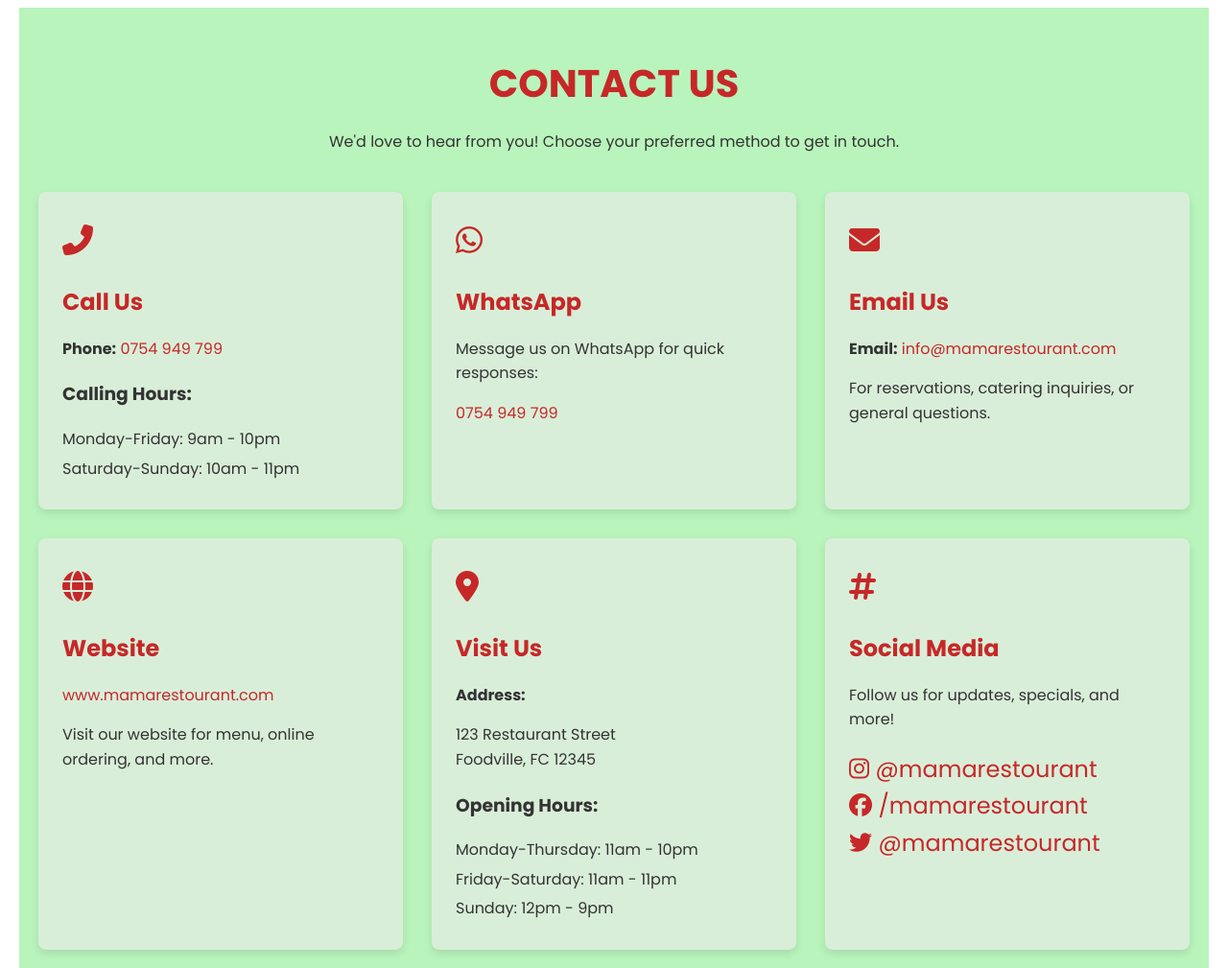
After one commit to ididmuhammed/test_project, a PHP site: page /dashboard/contacts/contacts.php in a window 1280 px wide. The commit adds this page. Shown: the top 1009 px of the page at 96% size. Run offline with PHP 8.4, Linux system fonts and the light colour scheme.

Commit message:
modified the page

```diff
--- /dev/null
+++ b/dashboard/contacts/contacts.css
@@ -0,0 +1,93 @@
+
+/* Scoped styles using contact-page prefix */
+.contact-page {
+    font-family: 'Poppins', sans-serif;
+    line-height: 1.6;
+    color: #333;
+    max-width: 1200px;
+    margin: 0 auto;
+    padding: 20px;
+    background-color: #b9f4bc;
+}
+
+.contact-page header {
+    text-align: center;
+    margin-bottom: 40px;
+}
+
+.contact-page h1 {
+    color: #c62828;
+    font-size: 2.5rem;
+    margin-bottom: 10px;
+}
+
+.contact-page .contact-container {
+    display: flex;
+    flex-wrap: wrap;
+    justify-content: space-between;
+    gap: 30px;
+}
+
+.contact-page .contact-method {
+    background: rgb(217, 238, 217);
+    padding: 25px;
+    border-radius: 8px;
+    box-shadow: 0 4px 8px rgba(0,0,0,0.1);
+    flex: 1 1 300px;
+    transition: transform 0.3s;
+}
+
+.contact-page .contact-method:hover {
+    transform: translateY(-5px);
+}
+
+.contact-page .contact-icon {
+    font-size: 2rem;
+    color: #c62828;
+    margin-bottom: 15px;
+}
+
+.contact-page h2 {
+    color: #c62828;
+    font-size: 1.5rem;
+    margin-bottom: 15px;
+}
+
+.contact-page .contact-info {
+    margin-bottom: 15px;
+}
+
+.contact-page .contact-link {
+    color: #c62828;
+    text-decoration: none;
+    transition: color 0.3s;
+}
+
+.contact-page .contact-link:hover {
+    color: #8e0000;
+    text-decoration: underline;
+}
+
+.contact-page .social-links {
+    margin-top: 20px;
+}
+
+.contact-page .social-icon {
+    display: inline-block;
+    margin-right: 15px;
+    font-size: 1.5rem;
+}
+
+.contact-page .hours {
+    margin-top: 20px;
+}
+
+.contact-page .hours p {
+    margin: 5px 0;
+}
+
+@media (max-width: 768px) {
+    .contact-page .contact-container {
+        flex-direction: column;
+    }
+}
--- /dev/null
+++ b/dashboard/contacts/contacts.php
@@ -0,0 +1,108 @@
+<!DOCTYPE html>
+<html lang="en">
+<head>
+    <meta charset="UTF-8">
+    <meta name="viewport" content="width=device-width, initial-scale=1.0">
+    <title>Contact Us - Mama Restaurant</title>
+    <link rel="stylesheet" href="contacts.css">
+    <link href="https://fonts.googleapis.com/css2?family=Poppins:wght@400;500;600;700&display=swap" rel="stylesheet">
+    <link rel="stylesheet" href="https://cdnjs.cloudflare.com/ajax/libs/font-awesome/6.0.0-beta3/css/all.min.css">
+</head>
+<body>
+    <div class="contact-page">
+        <header>
+            <h1>CONTACT US</h1>
+            <p>We'd love to hear from you! Choose your preferred method to get in touch.</p>
+        </header>
+
+        <div class="contact-container">
+            <div class="contact-method">
+                <div class="contact-icon">
+                    <i class="fas fa-phone-alt"></i>
+                </div>
+                <h2>Call Us</h2>
+                <div class="contact-info">
+                    <p><strong>Phone:</strong> <a href="tel:0754949799" class="contact-link">0754 949 799</a></p>
+                </div>
+                <div class="hours">
+                    <h3>Calling Hours:</h3>
+                    <p>Monday-Friday: 9am - 10pm</p>
+                    <p>Saturday-Sunday: 10am - 11pm</p>
+                </div>
+            </div>
+
+            <div class="contact-method">
+                <div class="contact-icon">
+                    <i class="fab fa-whatsapp"></i>
+                </div>
+                <h2>WhatsApp</h2>
+                <div class="contact-info">
+                    <p>Message us on WhatsApp for quick responses:</p>
+                    <p><a href="https://wa.me/0754949799" class="contact-link">0754 949 799</a></p>
+                </div>
+            </div>
+
+            <div class="contact-method">
+                <div class="contact-icon">
+                    <i class="fas fa-envelope"></i>
+                </div>
+                <h2>Email Us</h2>
+                <div class="contact-info">
+                    <p><strong>Email:</strong> <a href="mailto:info@mamarestourant.com" class="contact-link">info@mamarestourant.com</a></p>
+                    <p>For reservations, catering inquiries, or general questions.</p>
+                </div>
+            </div>
+
+            <div class="contact-method">
+                <div class="contact-icon">
+                    <i class="fas fa-globe"></i>
+                </div>
+                <h2>Website</h2>
+                <div class="contact-info">
+                    <p><a href="http://www.mamarestourant.com" target="_blank" class="contact-link">www.mamarestourant.com</a></p>
+                    <p>Visit our website for menu, online ordering, and more.</p>
+                </div>
+            </div>
+
+            <div class="contact-method">
+                <div class="contact-icon">
+                    <i class="fas fa-map-marker-alt"></i>
+                </div>
+                <h2>Visit Us</h2>
+                <div class="contact-info">
+                    <p><strong>Address:</strong></p>
+                    <p>123 Restaurant Street<br>
+                    Foodville, FC 12345</p>
+                </div>
+                <div class="hours">
+                    <h3>Opening Hours:</h3>
+                    <p>Monday-Thursday: 11am - 10pm</p>
+                    <p>Friday-Saturday: 11am - 11pm</p>
+                    <p>Sunday: 12pm - 9pm</p>
+                </div>
+            </div>
+
+            <div class="contact-method">
+                <div class="contact-icon">
+                    <i class="fas fa-hashtag"></i>
+                </div>
+                <h2>Social Media</h2>
+                <div class="contact-info">
+                    <p>Follow us for updates, specials, and more!</p>
+                </div>
+                <div class="social-links">
+                    <a href="#" class="social-icon contact-link"><i class="fab fa-instagram"></i> @mamarestourant</a><br>
+                    <a href="#" class="social-icon contact-link"><i class="fab fa-facebook"></i> /mamarestourant</a><br>
+                    <a href="#" class="social-icon contact-link"><i class="fab fa-twitter"></i> @mamarestourant</a>
+                </div>
+            </div>
+        </div>
+    </div>
+
+    <!-- footer -->
+     <link rel="stylesheet" href="../../footer/footer.css">
+    <?php
+    include '../../footer/footer.php';
+    ?>
+</body>
+</html>
--- a/header/header.php
+++ b/header/header.php
@@ -80,7 +80,8 @@ if (isset($_SESSION['user_id'])) {
                         <span class="icon icon-help"></span>
                         <span>Help</span>
                         <div class="dropdown-menu help-dropdown">
-                            <a class="dropdown-item" href="#">Help Center</a>
+                            <a class="dropdown-item" href="dashboard/contacts/contacts.php">Contact</a>
+                            <a class="dropdown-item" href="dashboard/contacts/about.php">About</a>
                             <a class="dropdown-item" href="#">Place an Order</a>
                             <a class="dropdown-item" href="#">Other Help Options</a>
                         </div>
```
Also changed, not shown: dashboard/contacts/about.php (added, +368 -0 lines).
